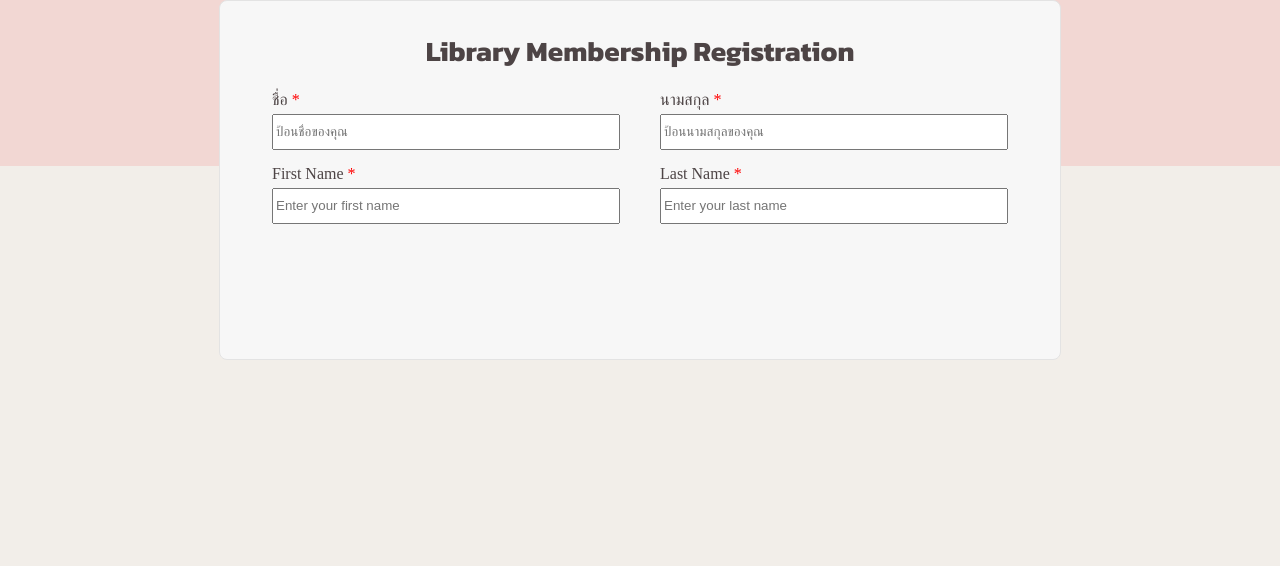
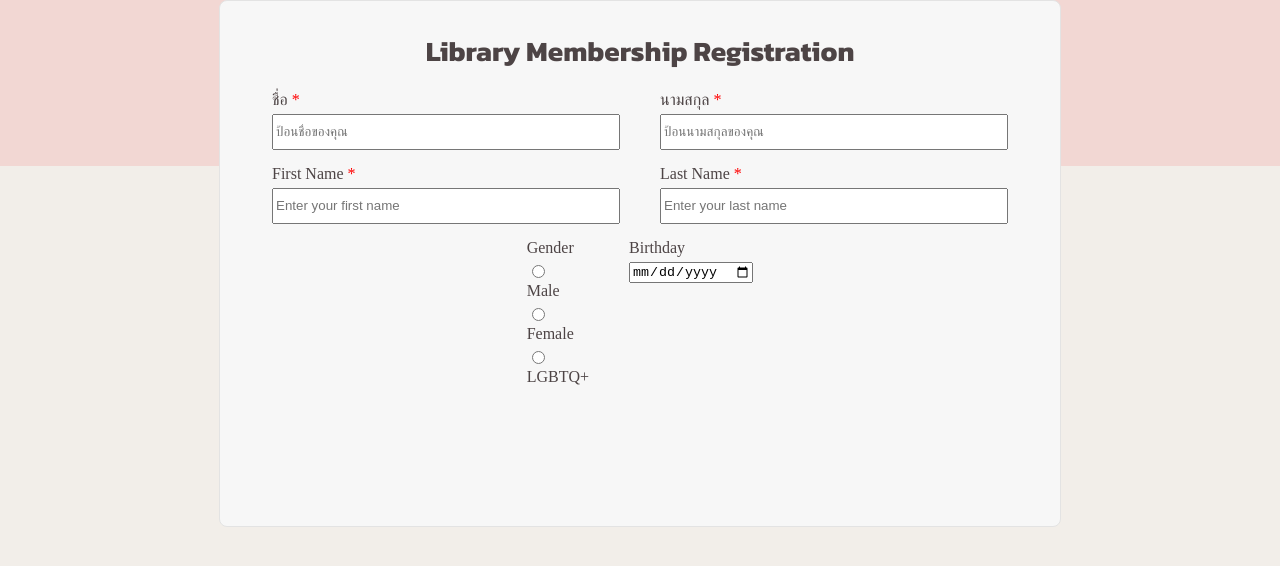
Before and after one commit to napatratanametawong/6709616475_LibraryMembershipApplicationForm, a plain HTML site: page index.html in a window 1280 px wide. Shown: the part 154-720 px from the top of the page. Drawn offline with Linux system fonts and the light colour scheme; a web font is replaced by a local one.

Commit message:
index.html : add form gender & birthday

```diff
--- a/index.html
+++ b/index.html
@@ -38,6 +38,31 @@
             </div>
         </div>
 
+        <div class="form-group">
+            <div>
+                <label>Gender</label>
+                <div>
+                    <div>
+                        <input type="radio" id="male" name="gender" value="male">
+                        <label for="male">Male</label>
+                    </div>
+                    <div>
+                        <input type="radio" id="female" name="gender" value="female">
+                        <label for="female">Female</label>
+                    </div>
+                    <div>
+                        <input type="radio" id="lgbtq+" name="gender" value="lgbtq+">
+                        <label for="lgbtq+">LGBTQ+</label>
+                    </div>
+                </div>
+            </div>
+            <div>
+                <label for="birthday">Birthday</label>
+                <input type="date" id="birthday" name="birthday">
+            </div>
+        </div>
+
+
     </form>
 </body>
 </html>
```
